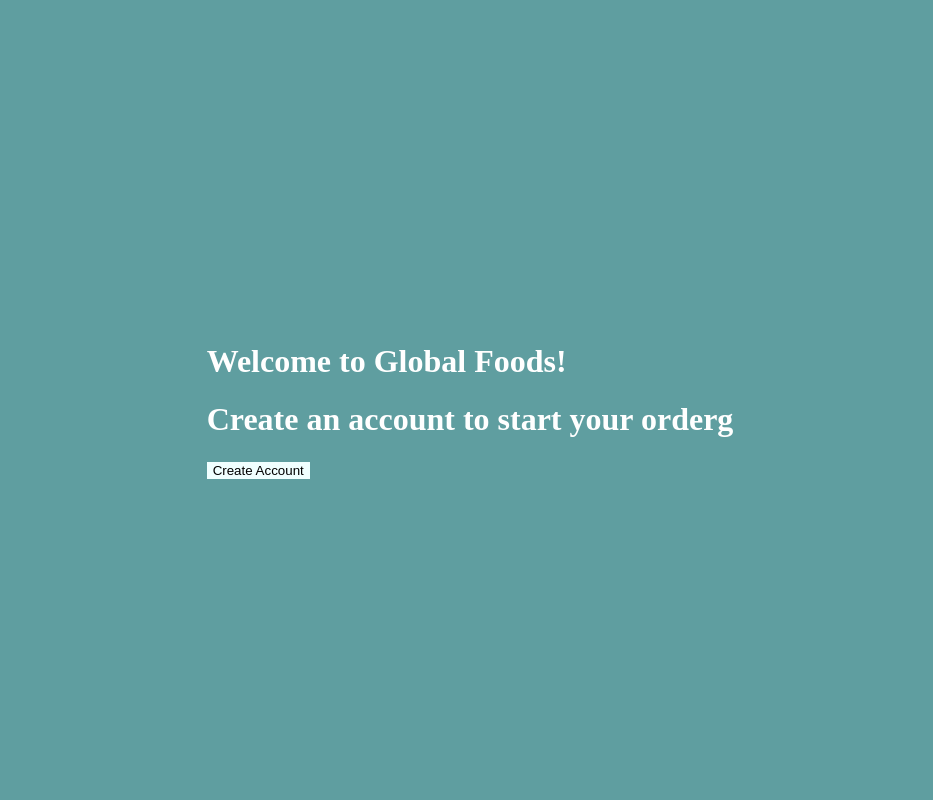
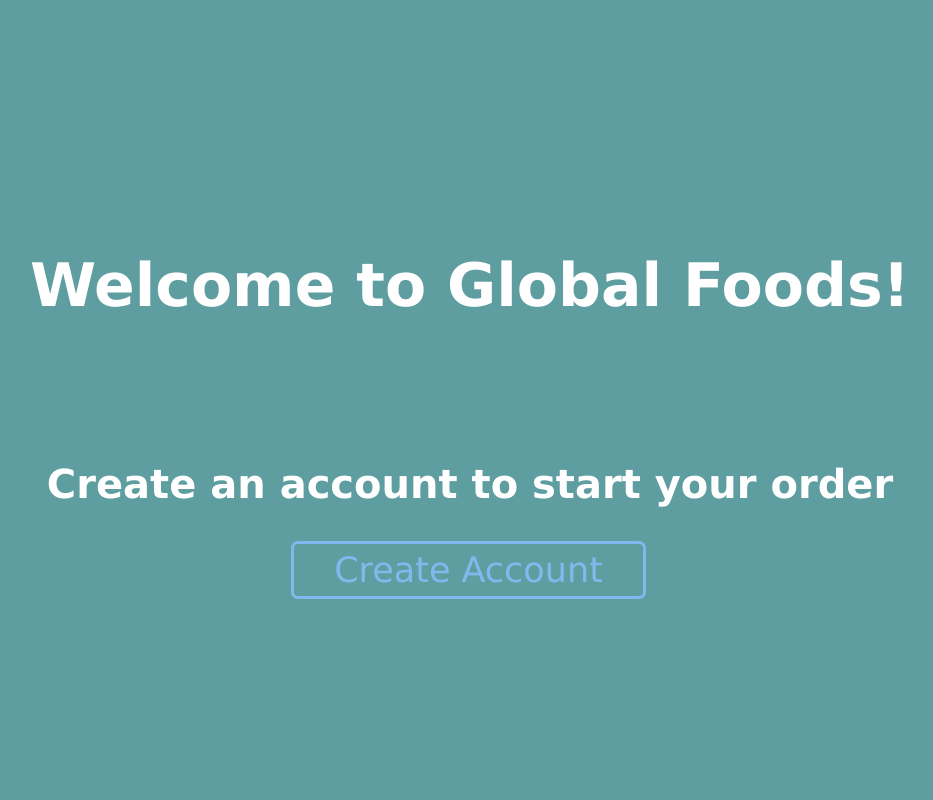
Before and after one commit to Rasheednour/CS340-Restaurant-App, a Flask app: page / in a window 1280 px wide. Shown: the whole page, without its empty margins (170-1103 px from the left). Run offline with Flask 2, Linux system fonts and the light colour scheme.

Commit message:
filled create account page and added links between all pages

```diff
--- a/static/css/main.css
+++ b/static/css/main.css
@@ -1,5 +1,6 @@
 html, body {
     height: 100%;
+    text-align: center;
 }
 
 html {
@@ -13,15 +14,81 @@ body {
     vertical-align: middle;
 }
 
-h1 {
-    color: white
+.home-title {
+    color: white;
+    font-family:Verdana, Geneva, Tahoma, sans-serif;
+    padding-bottom: 100px;
+    font-size: 60px;
 }
 
-button {
-    background-color: azure;
-    padding: 10px, 20px, 20px, 10px;
-    border: none;
-    margin: auto;
-    vertical-align: middle;
-    align-self: center;
+.home-caption {
+    color: white;
+    font-family:Verdana, Geneva, Tahoma, sans-serif;
+    font-size: 40px;
 }
+
+.create-form {
+    margin-bottom: 200px;
+}
+
+.address {
+    position: relative;
+    top: 40px;
+}
+
+ input {
+    border: 2px solid rgb(129, 185, 238);
+    padding: 5px 10px 10px 10px;
+    margin-right: 40px;
+}
+h2 {
+    color: white;
+    font-family:Verdana, Geneva, Tahoma, sans-serif;
+    padding-bottom: 10px;
+    font-size: 30px;
+}
+.button1 {
+    border: 3px solid rgb(129, 185, 238);
+    padding: 6px 40px;
+    margin: 80px 3px 3px 0px;
+    border-radius: 0.2em;
+    text-decoration: none;
+    font-family:Verdana, Geneva, Tahoma, sans-serif;
+    font-weight: 100;
+    color: rgb(129, 185, 238);
+    font-size: 35px;
+    text-align: center;
+    transition: all 0.2s;
+    background-color: transparent;
+}
+
+.button1:hover{
+    color:rgb(255, 255, 255);
+    background-color: rgb(7, 45, 102);
+    border: 3px solid rgb(23, 1, 65);
+    cursor:pointer;
+  }
+
+.button2 {
+    position: relative;
+    top:-100px;
+    margin-top: 0px;
+    border: 3px solid rgb(129, 185, 238);
+    padding: 6px 40px;
+    border-radius: 0.2em;
+    text-decoration: none;
+    font-family:Verdana, Geneva, Tahoma, sans-serif;
+    font-weight: 100;
+    color: rgb(129, 185, 238);
+    font-size: 35px;
+    text-align: center;
+    transition: all 0.2s;
+    background-color: transparent;
+}
+
+.button2:hover{
+    color:rgb(255, 255, 255);
+    background-color: rgb(7, 45, 102);
+    border: 3px solid rgb(23, 1, 65);
+    cursor:pointer;
+  }
--- a/templates/home.html
+++ b/templates/home.html
@@ -4,9 +4,11 @@
     <title>Restaurant App</title>
     <link rel="stylesheet" href="../static/css/main.css?v=1.0.2">
 </head>
+<div>
 <body>
-    <h1>Welcome to Global Foods!</h1>
-    <h1>Create an account to start your orderg</h2>
-    <button>Create Account</button>
+    <h1 class="home-title">Welcome to Global Foods!</h1>
+    <h2 class="home-caption">Create an account to start your order</h2>
+        <a class="button1" href="{{ url_for('user') }}">Create Account</a>
 </body>
+</div>
 </html>
```
Also changed, not shown: templates/create.html (+75 -0 lines), templates/order.html (+14 -0 lines), templates/payment.html (+14 -0 lines), 1 other file.
